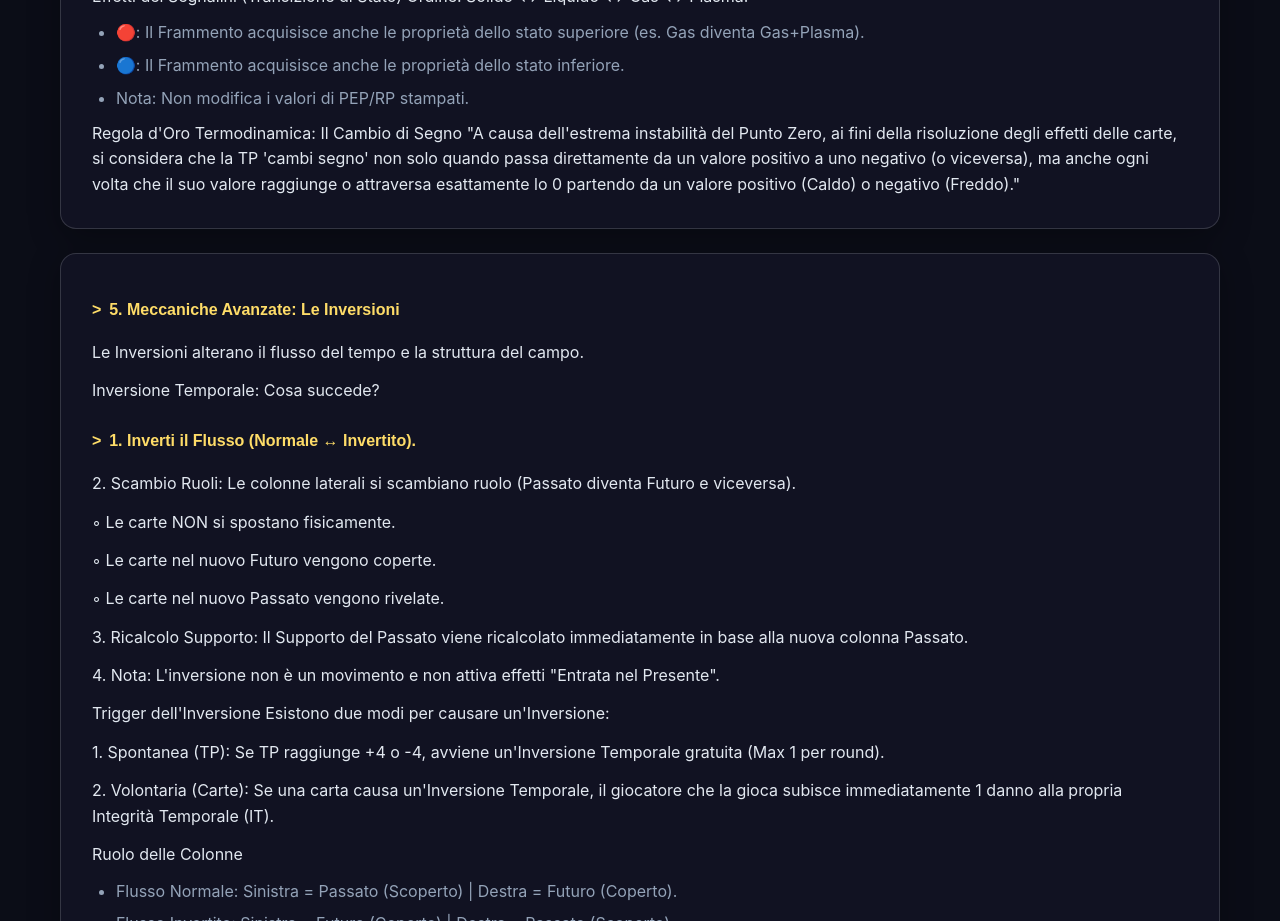
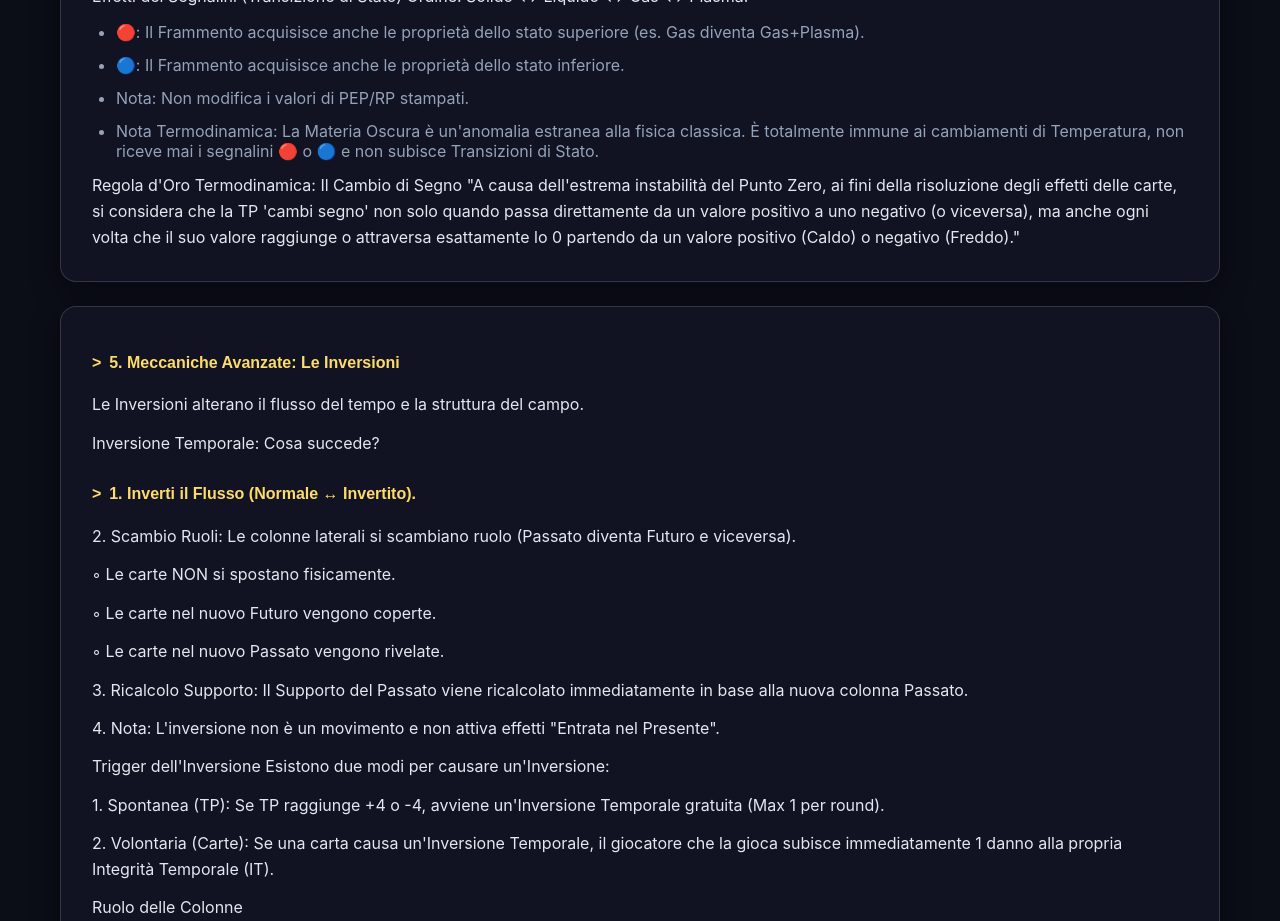
Before and after one commit to Galdrial/JouleZeroPointWeb, a Vue app in the folder frontend/: page /regolamento in a window 1280 px wide. Shown: the part 5660-6581 px from the top of the page. Built offline with nearby package versions, Linux system fonts and the light colour scheme; no server answers.

Commit message:
feat: enhance narrative in RulesView with additional context and thermodynamic note

```diff
--- a/frontend/src/views/RulesView.vue
+++ b/frontend/src/views/RulesView.vue
@@ -95,7 +95,7 @@ const handleDownload = async () => {
         <p>JOULE: ZERO POINT – Regolamento Ufficiale (Riorganizzato)</p>
         <h3 style="color: var(--accent-gold); margin-top: 1rem;">1. Introduzione e Concetti Chiave</h3>
         <h3 style="color: var(--accent-gold); margin-top: 1rem;">Filosofia del Gioco:</h3>
-        <p>A seguito dell'evento noto come Punto Zero, le leggi dello spazio-tempo si sono infrante. In questo universo senza più regole si ergono i Costruttori, entità visionarie il cui scopo è ripristinare l'equilibrio. Tuttavia, ogni Costruttore possiede una visione radicalmente opposta di come debba essere questo nuovo ordine: c'è chi cerca la perfezione del gelo assoluto, chi il caos purificatore del calore e chi l'adattabilità dei fluidi. Per imporre la propria visione della realtà, i Costruttori non evocano eserciti, ma plasmano e ricompongono i Frammenti dell'universo originario (colossali reliquie geologiche, tempeste di energia, masse oscure) forzandoli nel Presente. Quando due visioni incompatibili si scontrano, la linea temporale più debole collassa. Chi riuscirà a imporre i propri Frammenti, detterà le nuove leggi della fisica.</p>
+        <p>A seguito dell'evento noto come Punto Zero, le leggi dello spazio-tempo si sono infrante. In questo universo senza più regole si ergono i Costruttori, entità visionarie il cui scopo è ripristinare l'equilibrio. Tuttavia, ogni Costruttore possiede una visione radicalmente opposta di come debba essere questo nuovo ordine: c'è chi cerca la perfezione del gelo assoluto, chi il caos purificatore del calore e chi l'adattabilità dei fluidi. Per imporre la propria visione della realtà, i Costruttori non evocano eserciti, ma plasmano e ricompongono i Frammenti dell'universo originario (colossali reliquie geologiche, tempeste di energia, masse oscure) forzandoli nel Presente. Quando due visioni incompatibili si scontrano, la linea temporale più debole collassa. Chi riuscirà a imporre i propri Frammenti, detterà le nuove leggi dell'Universo.</p>
         <h3 style="color: var(--accent-gold); margin-top: 1rem;">Il campo è diviso in tre colonne condivise:</h3>
         <ul><li>Passato – memoria e risonanza (supporto)</li></ul>
         <ul><li>Presente – conflitto (istante di collisione)</li></ul>
@@ -204,6 +204,7 @@ const handleDownload = async () => {
         <ul><li>🔴: Il Frammento acquisisce anche le proprietà dello stato superiore (es. Gas diventa Gas+Plasma).</li></ul>
         <ul><li>🔵: Il Frammento acquisisce anche le proprietà dello stato inferiore.</li></ul>
         <ul><li>Nota: Non modifica i valori di PEP/RP stampati.</li></ul>
+        <ul><li>Nota Termodinamica: La Materia Oscura è un'anomalia estranea alla fisica classica. È totalmente immune ai cambiamenti di Temperatura, non riceve mai i segnalini 🔴 o 🔵 e non subisce Transizioni di Stato.</li></ul>
         <p>Regola d'Oro Termodinamica: Il Cambio di Segno &quot;A causa dell'estrema instabilità del Punto Zero, ai fini della risoluzione degli effetti delle carte, si considera che la TP 'cambi segno' non solo quando passa direttamente da un valore positivo a uno negativo (o viceversa), ma anche ogni volta che il suo valore raggiunge o attraversa esattamente lo 0 partendo da un valore positivo (Caldo) o negativo (Freddo).&quot;</p>
       </article>
       <article class="glass-panel text-content wide-panel">
```
